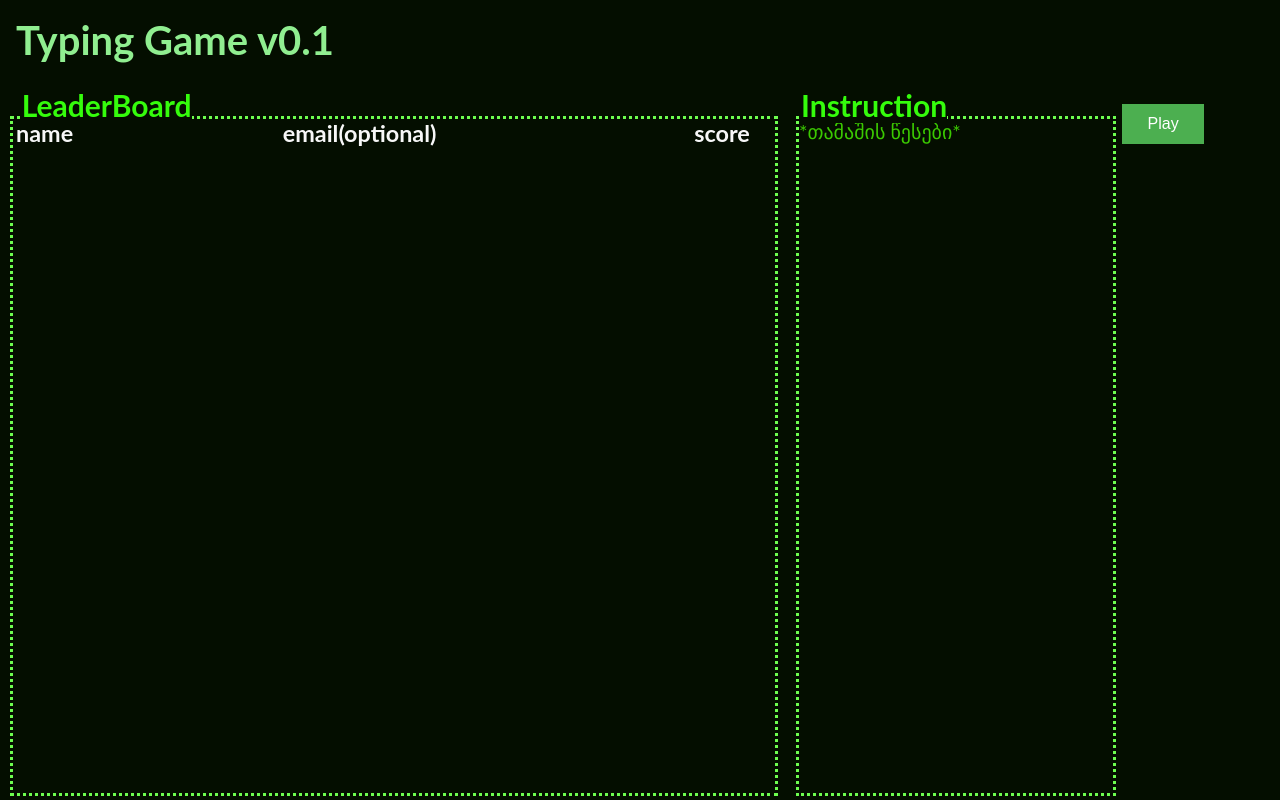
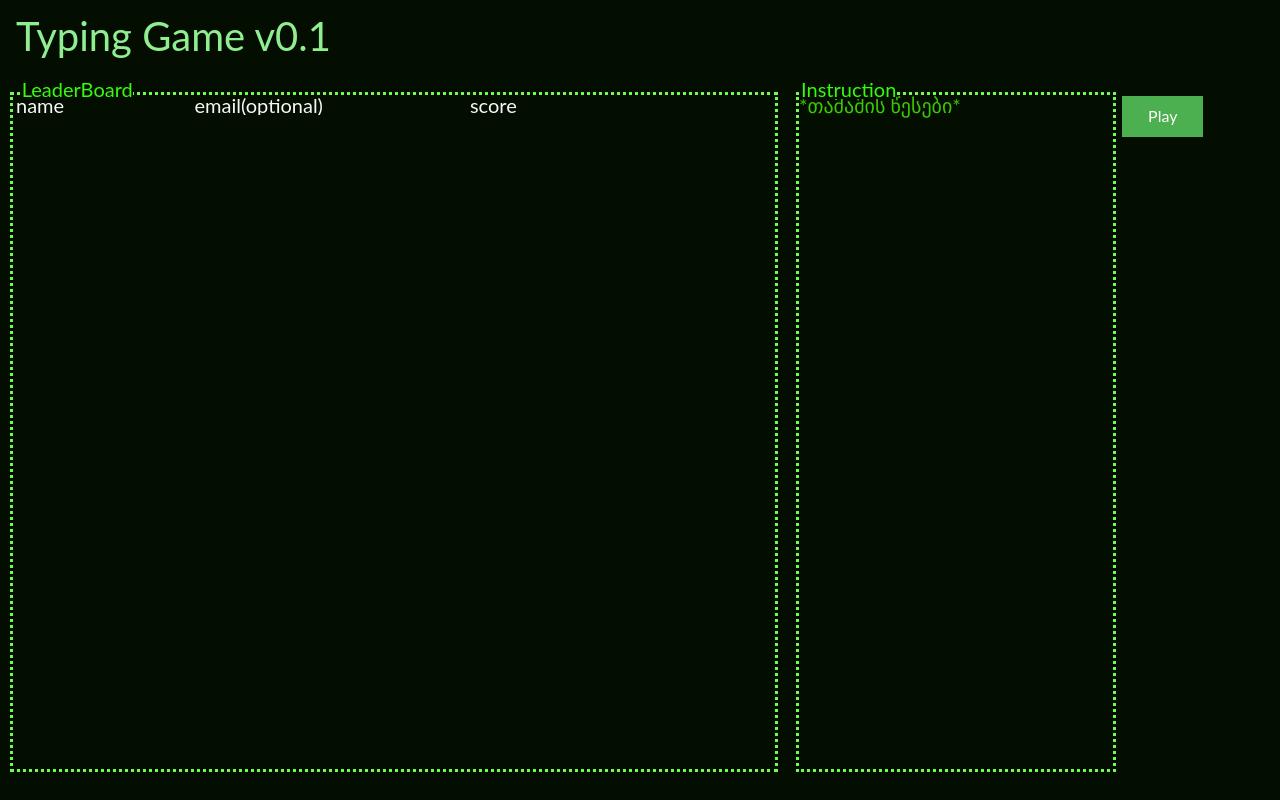
Before and after one commit to GiorgioRR/typing-game, a Flask app: page / in a window 1280 px wide. Run offline with Flask 2, Linux system fonts and the light colour scheme; style sheets or scripts are compiled from the project's sources; parts of the project's set-up code (start-up, migrations or seed data) failed here and were passed over; some libraries are stand-ins or nearby versions.

Commit message:
fixed some bugs

```diff
--- a/app.py
+++ b/app.py
@@ -122,14 +122,12 @@
 
 
 def main():
-    global words
-
-    with open(wordlist, "r") as wl:
-        words = wl.readlines()
-
-    init_db()
+    # init_db()
     socketio.run(app, debug=True)  # app.run(debug=True)
 
 
 if __name__ == "__main__":
+    with open(wordlist, "r") as wl:
+        words = wl.readlines()
+
     main()
--- /dev/null
+++ b/static/styles/main.css
@@ -0,0 +1,230 @@
+/*
+    Dark Green:     0b0f0a
+    Light Green:    6dfd4f
+*/
+/* --------------------------------------------------------- */
+/* BASIC SETUP */
+/* --------------------------------------------------------- */
+* {
+  margin: 0;
+  padding: 0;
+  -webkit-box-sizing: border-box;
+          box-sizing: border-box;
+}
+
+html, body {
+  height: 100%;
+  width: 100%;
+}
+
+html {
+  background-color: #040e00;
+  color: #3bc900;
+  font-family: "Lato", "Arial", sans-serif;
+  font-size: 20px;
+  text-rendering: optimizeLegibility;
+}
+
+body {
+  /* overflow: hidden; */
+  overflow-y: scroll;
+}
+
+body header h1 {
+  display: inline-block;
+  margin: .4em;
+  color: lightgreen;
+}
+
+body main .col-one {
+  display: inline-block;
+  vertical-align: top;
+  margin-left: .5em;
+  height: 85vh;
+  width: 61%;
+  min-width: 510px;
+}
+
+body main .col-one h2 {
+  top: 1%;
+  left: 1.5%;
+}
+
+body main .col-one div {
+  overflow: auto;
+  position: absolute;
+  z-index: -1;
+  width: 60%;
+  min-width: 510px;
+}
+
+body main .col-one div div {
+  display: -webkit-box;
+  display: -ms-flexbox;
+  display: flex;
+  -webkit-box-pack: start;
+      -ms-flex-pack: start;
+          justify-content: flex-start;
+  -webkit-box-align: left;
+      -ms-flex-align: left;
+          align-items: left;
+}
+
+body main .col-one div div h3 {
+  color: #f7f7f7;
+}
+
+body main .col-one div div .name {
+  width: 35%;
+  margin-left: 3px;
+}
+
+body main .col-one div div .email {
+  width: 54%;
+}
+
+body main .col-one div div .score {
+  width: 5%;
+}
+
+body main .col-two {
+  display: inline-block;
+  vertical-align: top;
+  height: 85vh;
+  width: 27%;
+  min-width: 260px;
+}
+
+body main .col-two h2 {
+  top: 1%;
+  left: 1.5%;
+}
+
+body main .col-two p {
+  overflow: auto;
+  position: absolute;
+  width: 25%;
+  min-width: 260px;
+  z-index: -1;
+}
+
+body main .col-three {
+  display: inline-block;
+  vertical-align: top;
+  height: 85vh;
+  /* width: 10%; */
+}
+
+body main .col-three a button {
+  position: relative;
+  top: 3.5%;
+  right: 30%;
+  background-color: #4CAF50;
+  border: none;
+  color: white;
+  padding: .7em 1.6em;
+  text-align: center;
+  font-size: .8em;
+  cursor: pointer;
+}
+
+body main h2 {
+  position: relative;
+  color: #35fc0c;
+  background-color: #040e00;
+  width: -webkit-fit-content;
+  width: -moz-fit-content;
+  width: fit-content;
+  z-index: 1;
+}
+
+body main .frame {
+  height: 85vh;
+  border: dotted #6dfd4f;
+}
+
+::-webkit-scrollbar {
+  width: 10px;
+  background: none;
+  -webkit-box-shadow: none;
+          box-shadow: none;
+}
+
+::-webkit-scrollbar-thumb {
+  border-radius: 10px;
+  background-color: #051a00;
+}
+
+/* --------------------------------------------------------- */
+/* GAMEPLAY STYLE */
+/* --------------------------------------------------------- */
+#input {
+  position: absolute;
+  top: 95%;
+  left: 1%;
+  width: 16%;
+}
+
+.input {
+  position: absolute;
+  color: #61f258;
+  top: 96%;
+  left: 18%;
+}
+
+#score {
+  position: relative;
+  color: #61f258;
+  width: 90px;
+  top: 1%;
+  left: 1%;
+}
+
+#time {
+  position: absolute;
+  color: #61f258;
+  top: 40%;
+  left: 50%;
+}
+
+/* --------------------------------------------------------- */
+/* SAVE DATA */
+/* --------------------------------------------------------- */
+.save {
+  position: absolute;
+  color: white;
+  height: 19%;
+  width: 27%;
+  top: 81%;
+  left: 73%;
+  border: dotted #6dfd4f;
+}
+
+.save-b {
+  background-color: #040e00;
+  color: #6dfd4f;
+  margin-left: 2px;
+}
+
+.margin {
+  margin-left: 2px;
+}
+
+.user-n {
+  display: inline-block;
+}
+
+#invalid {
+  display: inline-block;
+  color: red;
+}
+
+@media screen and (max-width: 840px) {
+  #input {
+    width: 22%;
+  }
+  .input {
+    left: 24%;
+  }
+}
+/*# sourceMappingURL=main.css.map */
--- /dev/null
+++ b/static/styles/main.scss
@@ -0,0 +1,225 @@
+/*
+    Dark Green:     0b0f0a
+    Light Green:    6dfd4f
+*/
+/* --------------------------------------------------------- */
+/* BASIC SETUP */
+/* --------------------------------------------------------- */
+
+* {
+    margin: 0;
+    padding: 0;
+    box-sizing: border-box;
+}
+
+html, body { height: 100%; width: 100%; }
+
+html {
+    background-color: #040e00;
+    color: #3bc900;
+    font-family: "Lato", "Arial", sans-serif;
+    font-size: 20px;
+    text-rendering: optimizeLegibility;
+}
+
+body {
+    /* overflow: hidden; */
+    overflow-y: scroll;
+
+    header {
+        h1 {
+            display: inline-block;
+            margin: .4em;
+            color: lightgreen;
+        }
+    }
+
+    main {
+        .col-one {
+            display: inline-block;
+            vertical-align: top;
+            margin-left: .5em;
+            height: 85vh;
+            width: 61%;
+            min-width: 510px;
+
+            h2 {
+                top: 1%;
+                left: 1.5%;
+            }
+            div {
+                overflow: auto;
+                position: absolute;
+                z-index: -1;
+                width: 60%;
+                min-width: 510px;
+
+                div {
+                    display: flex;
+                    justify-content: flex-start;
+                    align-items: left;
+
+                    h3 {
+                        color: #f7f7f7;
+                    }
+
+                    .name {
+                        width: 35%;
+                        margin-left: 3px;
+                    }
+
+                    .email {
+                        width: 54%;
+                    }
+
+                    .score {
+                        width: 5%;
+                    }
+                }
+            }
+        }
+
+        .col-two {
+            display: inline-block;
+            vertical-align: top;
+            height: 85vh;
+            width: 27%;
+            min-width: 260px;
+
+            h2 {
+                top: 1%;
+                left: 1.5%;
+            }
+
+            p {
+                overflow: auto;
+                position: absolute;
+                width: 25%;
+                min-width: 260px;
+                z-index: -1;
+            }
+        }
+
+        .col-three {
+            display: inline-block;
+            vertical-align: top;
+            height: 85vh;
+            /* width: 10%; */
+
+            a button {
+                position: relative;
+                top: 3.5%;
+                right: 30%;
+
+                background-color: #4CAF50;
+                border: none;
+                color: white;
+                padding: .7em 1.6em;
+                text-align: center;
+                font-size: .8em;
+                cursor: pointer;
+            }
+        }
+
+        h2 {
+            position: relative;
+            color: #35fc0c;
+            background-color: #040e00;
+            width: fit-content;
+            z-index: 1;
+        }
+
+        .frame {
+            height: 85vh;
+            border: dotted #6dfd4f;
+        }
+    }
+}
+
+::-webkit-scrollbar {
+    width: 10px;
+    background: none;
+    box-shadow: none;
+}
+
+::-webkit-scrollbar-thumb {
+    border-radius: 10px;
+    background-color: #051a00;
+}
+
+/* --------------------------------------------------------- */
+/* GAMEPLAY STYLE */
+/* --------------------------------------------------------- */
+
+#input {
+    position: absolute;
+    top: 95%;
+    left: 1%;
+    width: 16%;
+}
+
+.input {
+    position: absolute;
+    color: #61f258;
+    top: 96%;
+    left: 18%;
+}
+
+#score {
+    position: relative;
+    color: #61f258;
+    width: 90px;
+    top: 1%;
+    left: 1%;
+}
+
+#time {
+    position: absolute;
+    color: #61f258;
+    top: 40%;
+    left: 50%;
+}
+
+/* --------------------------------------------------------- */
+/* SAVE DATA */
+/* --------------------------------------------------------- */
+
+.save {
+    position: absolute;
+    color: white;
+    height: 19%;
+    width: 27%;
+
+    top: 81%;
+    left: 73%;
+    border: dotted #6dfd4f;
+}
+
+.save-b {
+    background-color: #040e00;
+    color: #6dfd4f;
+    margin-left: 2px;
+}
+
+.margin {
+    margin-left: 2px;
+}
+
+.user-n {
+    display: inline-block;
+}
+
+#invalid {
+    display: inline-block;
+    color: red;
+}
+
+@media screen and (max-width: 840px) {
+    #input {
+        width: 22%;
+    }
+
+    .input {
+        left: 24%;
+    }
+}
--- a/static/styles/style.scss
+++ /dev/null
@@ -1,229 +0,0 @@
-/*
-    Dark Green:     0b0f0a
-    Light Green:    6dfd4f
-*/
-/* --------------------------------------------------------- */
-/* BASIC SETUP */
-/* --------------------------------------------------------- */
-
-* {
-    margin: 0;
-    padding: 0;
-    box-sizing: border-box;
-}
-
-html, body { height: 100%; width: 100%; }
-
-html {
-    background-color: #040e00;
-    color: #3bc900;
-    font-family: "Lato", "Arial", sans-serif;
-    font-size: 20px;
-    text-rendering: optimizeLegibility;
-}
-
-body {
-    /* overflow: hidden; */
-    overflow-y: scroll;
-}
-
-::-webkit-scrollbar {
-    width: 10px;
-    background: none;
-    box-shadow: none;
-}
-
-::-webkit-scrollbar-thumb {
-    border-radius: 10px;
-    background-color: #051a00;
-}
-
-h1 {
-    color: lightgreen;
-}
-
-h2 {
-    position: relative;
-    color: #35fc0c;
-    background-color: #040e00;
-    width: fit-content;
-    z-index: 1;
-}
-
-h3 {
-    color: #f7f7f7;
-}
-
-/* --------------------------------------------------------- */
-/* REUSABLE COMPONENTS */
-/* --------------------------------------------------------- */
-
-.col-one {
-    display: inline-block;
-    vertical-align: top;
-    margin-left: .5em;
-    height: 85vh;
-    width: 61%;
-    min-width: 510px;
-}
-
-.col-two {
-    display: inline-block;
-    vertical-align: top;
-    height: 85vh;
-    width: 27%;
-    min-width: 260px;
-}
-
-.col-three {
-    display: inline-block;
-    vertical-align: top;
-    height: 85vh;
-    /* width: 10%; */
-}
-
-.frame {
-    height: 85vh;
-    border: dotted #6dfd4f;
-}
-
-.title {
-    display: inline-block;
-    margin: .4em;
-}
-
-.l-title {
-    top: 1%;
-    left: 1.5%;
-}
-
-.l-instr {
-    top: 1%;
-    left: 1.5%;
-}
-
-.leaderboard {
-    overflow: auto;
-    position: absolute;
-    z-index: -1;
-    width: 60%;
-    min-width: 510px;
-}
-
-.instruction {
-    overflow: auto;
-    position: absolute;
-    width: 25%;
-    min-width: 260px;
-    z-index: -1;
-}
-
-#element {
-    display: flex;
-    justify-content: flex-start;
-    align-items: left;
-}
-
-.button {
-    position: relative;
-    top: 3.5%;
-    right: 30%;
-
-    background-color: #4CAF50;
-    border: none;
-    color: white;
-    padding: .7em 1.6em;
-    text-align: center;
-    font-size: .8em;
-    cursor: pointer;
-}
-
-.name {
-    width: 35%;
-    margin-left: 3px;
-}
-
-.email {
-    width: 54%;
-}
-
-.score {
-    width: 5%;
-}
-
-/* --------------------------------------------------------- */
-/* GAMEPLAY STYLE */
-/* --------------------------------------------------------- */
-
-#input {
-    position: absolute;
-    top: 95%;
-    left: 1%;
-    width: 16%;
-}
-
-.input {
-    position: absolute;
-    color: #61f258;
-    top: 96%;
-    left: 18%;
-}
-
-#score {
-    position: relative;
-    color: #61f258;
-    width: 90px;
-    top: 1%;
-    left: 1%;
-}
-
-#time {
-    position: absolute;
-    color: #61f258;
-    top: 40%;
-    left: 50%;
-}
-
-/* --------------------------------------------------------- */
-/* SAVE DATA */
-/* --------------------------------------------------------- */
-
-.save {
-    position: absolute;
-    color: white;
-    height: 19%;
-    width: 27%;
-
-    top: 81%;
-    left: 73%;
-    border: dotted #6dfd4f;
-}
-
-.save-b {
-    background-color: #040e00;
-    color: #6dfd4f;
-    margin-left: 2px;
-}
-
-.margin {
-    margin-left: 2px;
-}
-
-.user-n {
-    display: inline-block;
-}
-
-#invalid {
-    display: inline-block;
-    color: red;
-}
-
-@media screen and (max-width: 840px) {
-    #input {
-        width: 22%;
-    }
-
-    .input {
-        left: 24%;
-    }
-}
--- a/templates/base.html
+++ b/templates/base.html
@@ -4,9 +4,9 @@
     <meta charset="UTF-8">
     <meta name="viewport" content="width=device-width, initial-scale=1.0">
 
-    <link rel="stylesheet" href="../static/css/reset.css">
-    <link rel="stylesheet" href="../static/css/normalizer.css">
-    <link rel="stylesheet" href="../static/css/style.css">
+    <link rel="stylesheet" href="../static/styles/reset.css">
+    <link rel="stylesheet" href="../static/styles/normalizer.css">
+    <link rel="stylesheet" href="../static/styles/main.css">
 
     {% block head %}{% endblock %}
 </head>
--- a/templates/index.html
+++ b/templates/index.html
@@ -6,15 +6,15 @@
 
 {% block body %}
     <header>
-        <h1 class="title">Typing Game v0.1</h1>
+        <h1>Typing Game v0.1</h1>
     </header>
 
     <main>
         <div class="col-one">
-            <h2 class="l-title">LeaderBoard</h2>
-            <div class="frame leaderboard">
+            <h2>LeaderBoard</h2>
+            <div class="frame">
                 {% for user in users %}
-                    <div id="element">
+                    <div>
                         <h3 class="name">{{user[0]}} {{user[1]}}</h3> <!-- [#1 username]-->
                         <h3 class="email">{{user[2]}}</h3>
                         <h3 class="score">{{user[3]}}</h3>
@@ -24,14 +24,14 @@
         </div>
 
         <div class="col-two">
-            <h2 class="l-instr">Instruction</h2>
-            <p class="frame instruction">
+            <h2>Instruction</h2>
+            <p class="frame">
                 *თამაშის წესები*
             </p>
         </div>
 
         <div class="col-three">
-            <a href="/start"><button class="button">Play</button></a>
+            <a href="/start"><button>Play</button></a>
         </div>
     </main>
 {% endblock %}
```
Also changed, not shown: 1 other file.
